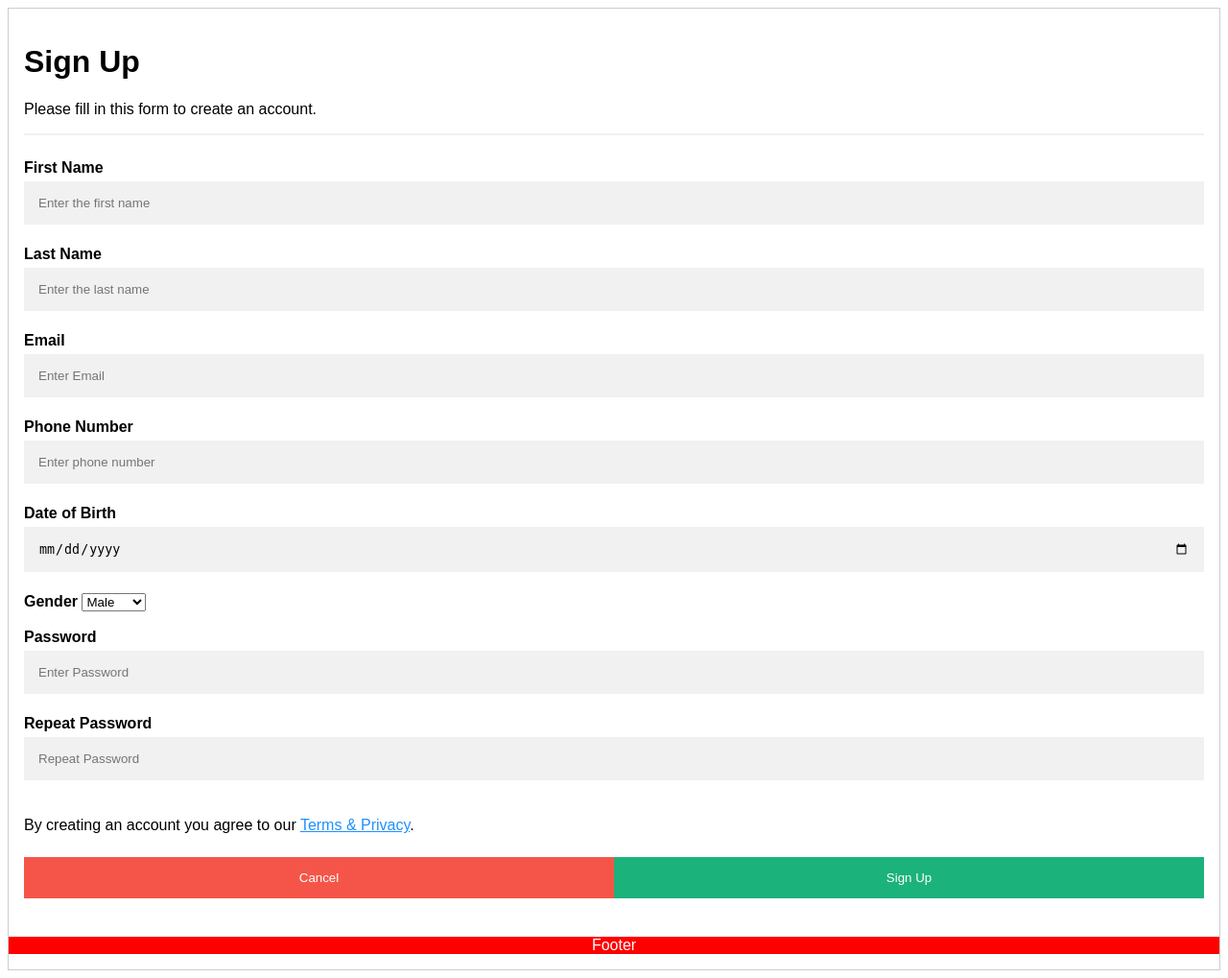
After one commit to ShanelkaPramuditha/IWT-Project-Social-Ad-Wizards, a PHP site: page /signup.php in a window 1280 px wide. The commit adds this page. Shown: the whole page at 96% size. Run offline with PHP 8.4, Linux system fonts and the light colour scheme.

Commit message:
Add the signup
signup.inc.php thats why I create it which is the connection easier with the database.

```diff
--- /dev/null
+++ b/assets/css/signup.css
@@ -0,0 +1,70 @@
+
+body {font-family: Arial, Helvetica, sans-serif;}
+* {box-sizing: border-box}
+
+/* Full-width input fields */
+input[type=text], input[type=password], input[type=date], input[type=email], input[type=phone] {
+  width:100%;
+  padding: 15px;
+  margin: 5px 0 22px 0;
+  display: inline-block;
+  border: none;
+  background: #f1f1f1;
+}
+
+input[type=text]:focus, input[type=password]:focus {
+  background-color: #ddd;
+  outline: none;
+}
+
+hr {
+  border: 1px solid #f1f1f1;
+  margin-bottom: 25px;
+}
+
+/* Set a style for all buttons */
+button {
+  background-color: #04AA6D;
+  color: white;
+  padding: 14px 20px;
+  margin: 8px 0;
+  border: none;
+  cursor: pointer;
+  width: 100%;
+  opacity: 0.9;
+}
+
+button:hover {
+  opacity:1;
+}
+
+/* Extra styles for the cancel button */
+.cancelbtn {
+  padding: 14px 20px;
+  background-color: #f44336;
+}
+
+/* Float cancel and signup buttons and add an equal width */
+.cancelbtn, .signupbtn {
+  float: left;
+  width: 50%;
+}
+
+/* Add padding to container elements */
+.container {
+  padding: 16px;
+}
+
+/* Clear floats */
+.clearfix::after {
+  content: "";
+  clear: both;
+  display: table;
+}
+
+/* Change styles for cancel button and signup button on extra small screens */
+@media screen and (max-width: 300px) {
+  .cancelbtn, .signupbtn {
+     width: 100%;
+  }
+}
--- /dev/null
+++ b/signup.php
@@ -0,0 +1,57 @@
+<!DOCTYPE html>
+<html lang="en">
+<head>
+    <meta charset="UTF-8">
+    <meta http-equiv="X-UA-Compatible" content="IE=edge">
+    <meta name="viewport" content="width=device-width, initial-scale=1.0">
+    <link rel="stylesheet" type="text/css" href="assets/css/signup.css">
+    <title>Sign up form</title>
+</head>
+<body>
+
+
+    <!--Create the sinup form as the one element div-->
+    <form action="/action_page.php" style="border:1px solid #ccc">
+        <div class="container">
+            <h1>Sign Up</h1>
+            <p>Please fill in this form to create an account.</p>
+            <hr>
+
+            <label for="first name"><b>First Name</b></label>
+            <input type="text" placeholder="Enter the first name" name="fname" required>
+            <br>
+            <label for="last name"><b>Last Name</b></label>
+            <input type="text" placeholder="Enter the last name" name="lname" required>
+            <br>
+            <label for="email"><b>Email</b></label>
+            <input type="email" placeholder="Enter Email" name="email" required>
+            <br>
+            <label for="phone"><b>Phone Number</b></label>
+            <input type="phone" placeholder="Enter phone number" name="phone" required>
+            <br>
+            <label for="dob"><b>Date of Birth</b></label>
+            <input type="date" placeholder="Enter Email" name="dob" required>
+            <br>
+            <label for="gender"><b>Gender</b></label>
+                <select name="gender" id="gender">
+                    <option value="Male">Male</option>
+                    <option value="Female">Female</option>
+                </select><br>
+                <br>
+            <label for="psw"><b>Password</b></label>
+            <input type="password" placeholder="Enter Password" name="psw" required>
+            <br>
+            <label for="psw-repeat"><b>Repeat Password</b></label>
+            <input type="password" placeholder="Repeat Password" name="psw-repeat" required>
+
+            <p>By creating an account you agree to our <a href="#" style="color:dodgerblue">Terms & Privacy</a>.</p>
+
+            <div class="clearfix">
+                <button type="button" class="cancelbtn">Cancel</button>
+                <button type="submit" class="signupbtn">Sign Up</button>
+            </div>
+        </div>
+
+        <?php include_once 'footer.php'?>
+    </body>
+    </html>
```
Also changed, not shown: header.php (+8 -0 lines), include/signup.inc.php (added).
